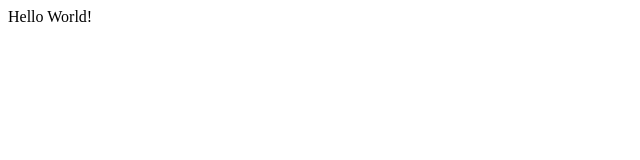
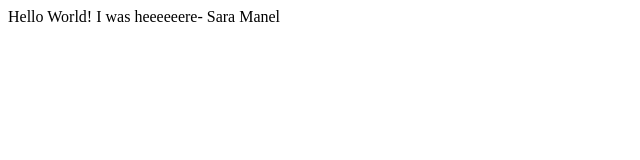
Before and after one commit to SaraManelBoularak/git-example, a plain HTML site: page index.html in a window 1280 px wide. Shown: the whole page, without its empty margins (0-640 px from the left). Drawn offline with Linux system fonts and the light colour scheme.

Commit message:
Update index.html
I tried again

```diff
--- a/index.html
+++ b/index.html
@@ -7,5 +7,7 @@
 </head>
 <body>
   Hello World!
+  I was heeeeeere- Sara Manel
+
 </body>
 </html>
```
